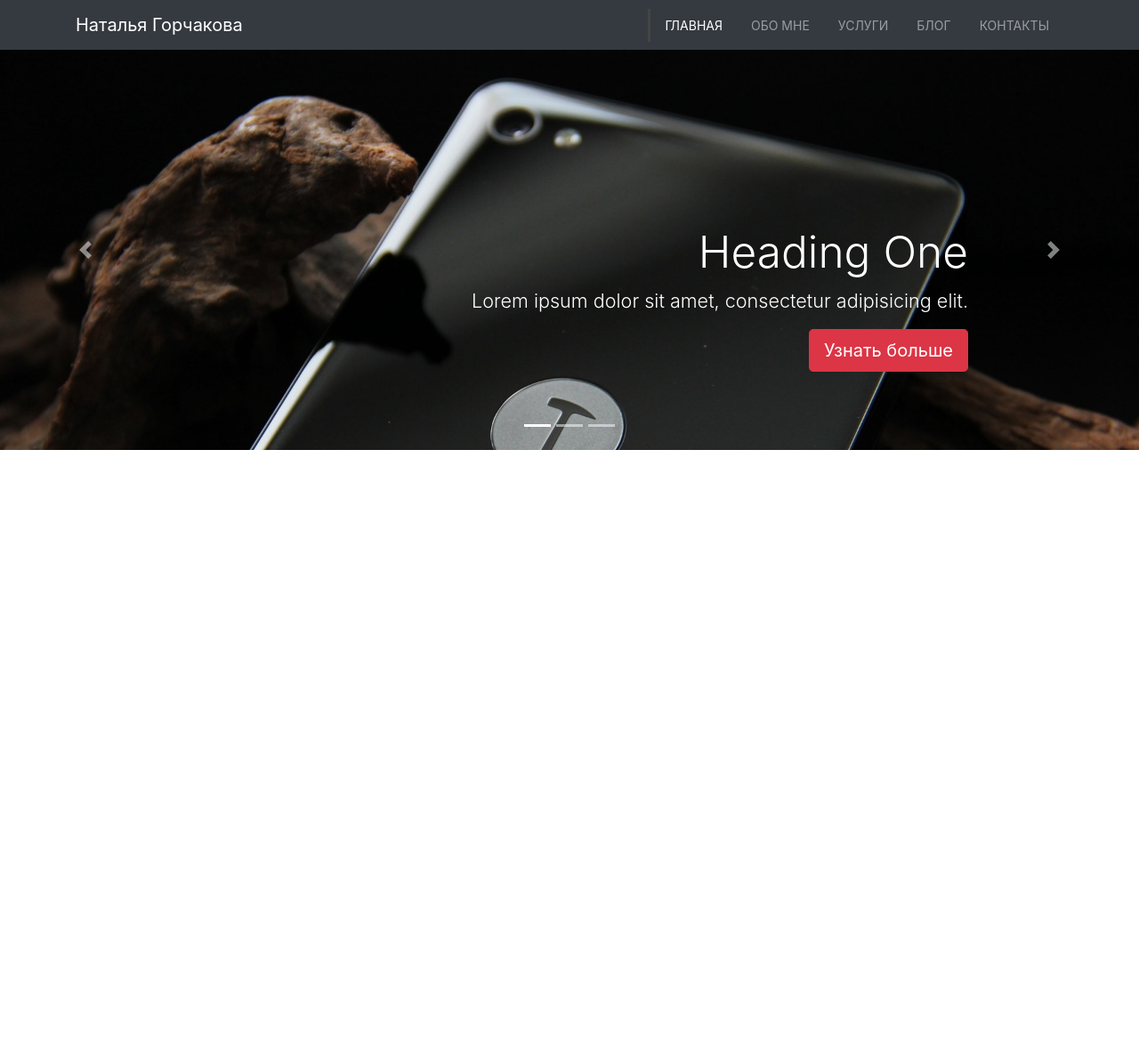
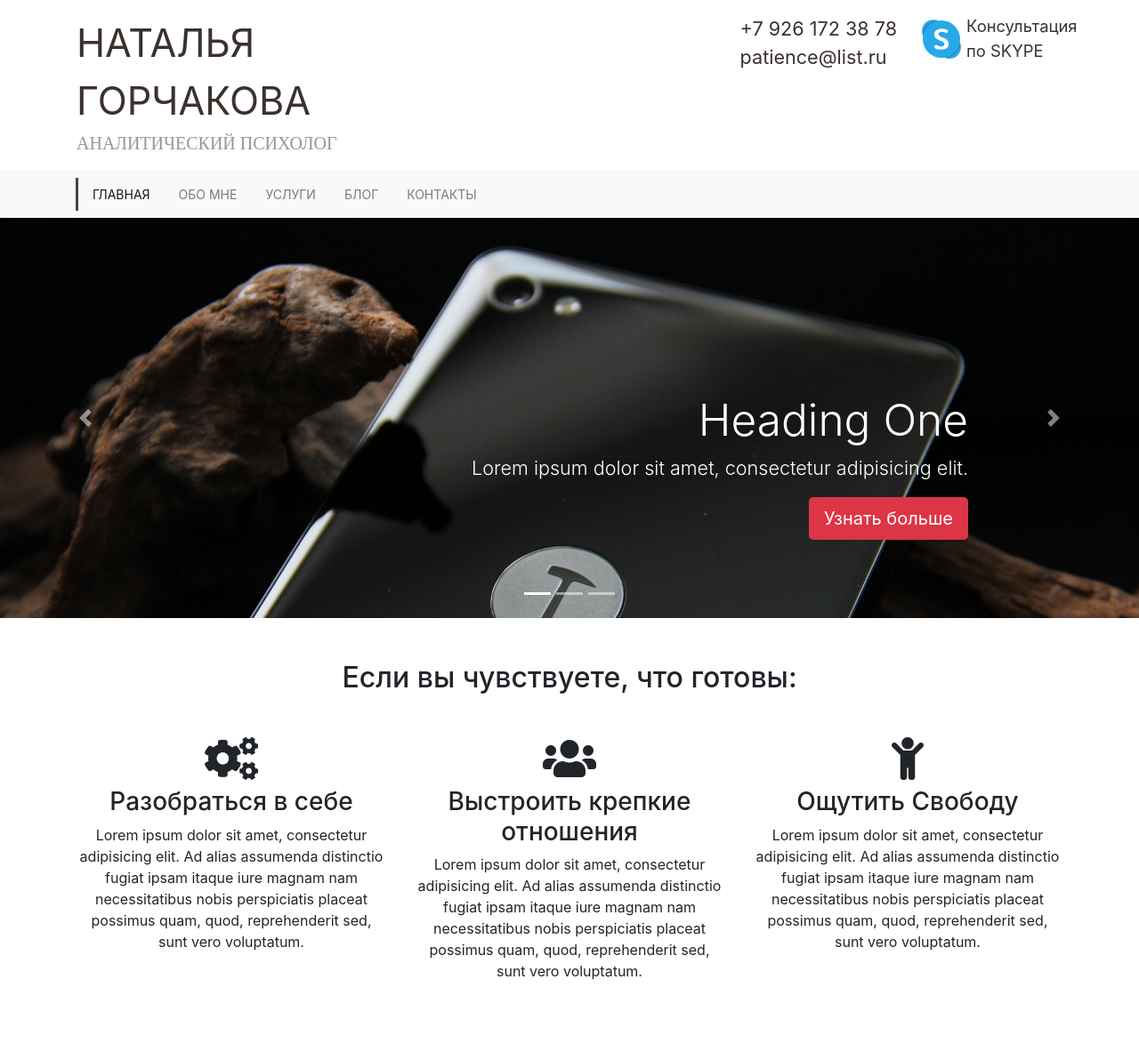
Before and after one commit to koliankolin/sister_present, a PHP site: page / in a window 1280 px wide. Shown: the whole page at 89% size. Before the commit the page ends 506 px from the top, so only its background shows below. Run offline with PHP 8.4, Linux system fonts and the light colour scheme; some libraries are stand-ins or nearby versions.

Commit message:
header ready

```diff
--- a/css/style.css
+++ b/css/style.css
@@ -35,3 +35,62 @@
 .carousel-caption .display-3 {
     font-size: 6.2vh;
 }
+
+header{
+    padding-top:2vh;
+}
+
+.skype {
+    display: inline-flex;
+    vertical-align:middle;
+    height: 7.0vh;
+    width: 7.0vh;
+    background: url("../img/skype.svg");
+    background-size: cover;
+}
+
+.logo{
+    font-size: 5.4vh;
+    text-transform:uppercase;
+}
+
+.logo span{
+    display:block;
+    font-family:'PT Serif', serif;
+    font-size: 2.5vh;
+    color:#9b9590;
+}
+
+.consult{
+    float:right;
+    margin-left:22px;
+}
+
+.consult a{
+    display:inline-flex;
+    vertical-align:middle;
+    width:100px;
+    font-size:2.3vh;
+}
+
+.contact{
+    float:right;
+}
+
+.contact a{
+    display:block;
+    font-size:2.7vh;
+}
+
+a{
+    color:#3b312f;
+    -webkit-transition:color .3s;
+    -o-transition:color .3s;
+    transition:color .3s;
+}
+
+a:hover,
+a.anchor{
+    text-decoration:none;
+    color: #196a71;
+}
--- a/index.html
+++ b/index.html
@@ -14,14 +14,34 @@
 </head>
 
 <body>
-  <nav class="navbar navbar-expand-sm navbar-dark bg-dark">
+<header class="mb-3">
+  <div class="container">
+    <div class="row">
+      <div class="col-xs-6 ml-3">
+        <a href="http://www.vakhitov-km.ru/" class="logo">Наталья <br/>Горчакова <span>Аналитический психолог</span></a>
+      </div>
+      <div class="col-xs-6 ml-auto mr-4">
+
+        <div class="consult">
+          <div class="skype"></div><a href="skype:natalia477399?call">Консультация по SKYPE</a>
+        </div>
+        <div class="contact">
+          <a href="tel:79261723878">+7 926 172 38 78</a>
+          <a href="mailto:patience@list.ru">patience@list.ru</a>
+        </div>
+      </div>
+    </div>
+  </div>
+</header><!-- header -->
+
+
+  <nav class="navbar navbar-expand-lg navbar-light bg-light">
     <div class="container">
-      <a href="index.html" class="navbar-brand">Наталья Горчакова</a>
       <button class="navbar-toggler" data-toggle="collapse" data-target="#navbarCollapse">
         <span class="navbar-toggler-icon"></span>
       </button>
       <div class="collapse navbar-collapse" id="navbarCollapse">
-        <ul class="navbar-nav ml-auto">
+        <ul class="navbar-nav mr-auto">
           <li class="nav-item active">
             <a href="index.html" class="nav-link">Главная</a>
           </li>
@@ -92,6 +112,32 @@
     </div>
   </section>
 
+  <!--- Home section -->
+  <section id="home-icons" class="py-5">
+    <div class="container">
+      <h2 class="text-center mb-5">Если вы чувствуете, что готовы:</h2>
+      <div class="row">
+        <div class="col-md-4 mb-4 text-center">
+          <i class="fas fa-cogs fa-3x mb-2"></i>
+          <h3>Разобраться в себе</h3>
+          <p><span>Lorem ipsum dolor sit amet, consectetur adipisicing elit. Ad alias assumenda distinctio fugiat ipsam itaque iure magnam nam necessitatibus nobis perspiciatis placeat possimus quam, quod, reprehenderit sed, sunt vero voluptatum.</span></p>
+        </div>
+
+        <div class="col-md-4 mb-4 text-center">
+          <i class="fas fa-users fa-3x mb-2"></i>
+          <h3>Выстроить крепкие отношения</h3>
+          <p><span>Lorem ipsum dolor sit amet, consectetur adipisicing elit. Ad alias assumenda distinctio fugiat ipsam itaque iure magnam nam necessitatibus nobis perspiciatis placeat possimus quam, quod, reprehenderit sed, sunt vero voluptatum.</span></p>
+        </div>
+
+        <div class="col-md-4 mb-4 text-center">
+          <i class="fas fa-child fa-3x mb-2"></i>
+          <h3>Ощутить Свободу</h3>
+          <p><span>Lorem ipsum dolor sit amet, consectetur adipisicing elit. Ad alias assumenda distinctio fugiat ipsam itaque iure magnam nam necessitatibus nobis perspiciatis placeat possimus quam, quod, reprehenderit sed, sunt vero voluptatum.</span></p>
+        </div>
+      </div>
+    </div>
+  </section>
+
   <script src="http://code.jquery.com/jquery-3.3.1.min.js" integrity="sha256-FgpCb/KJQlLNfOu91ta32o/NMZxltwRo8QtmkMRdAu8="
     crossorigin="anonymous"></script>
   <script src="https://cdnjs.cloudflare.com/ajax/libs/popper.js/1.14.3/umd/popper.min.js" integrity="sha384-ZMP7rVo3mIykV+2+9J3UJ46jBk0WLaUAdn689aCwoqbBJiSnjAK/l8WvCWPIPm49"
@@ -102,6 +148,12 @@
   <script>
     // Get the current year for the copyright
     $('#year').text(new Date().getFullYear());
+
+    // Configure carousel
+    $('.carousel').carousel({
+      interval: 6000,
+      pause: 'hover'
+    })
   </script>
 </body>
 
```
Also changed, not shown: img/skype.png (added), img/skype.svg (added).
